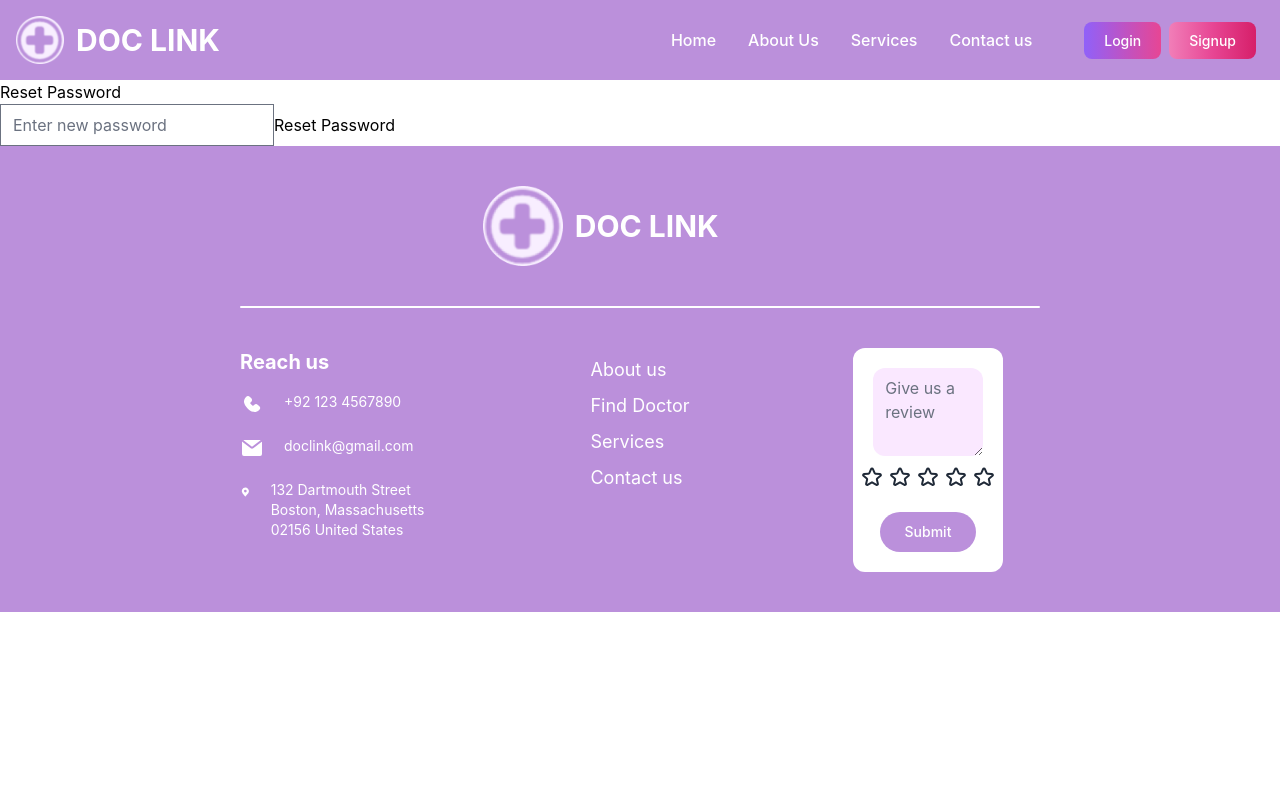
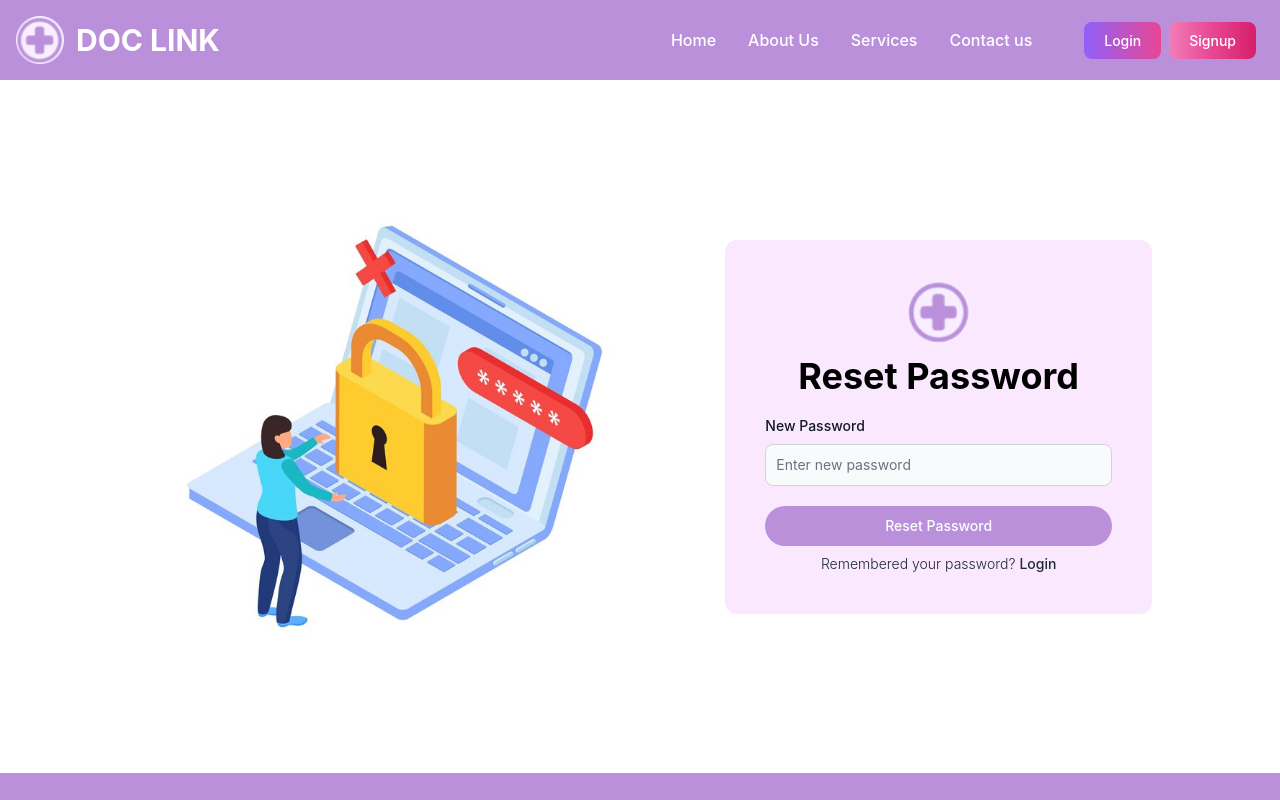
Before and after one commit to eishaa-e/doc-link-fyp, a React (Create React App) app in the folder frontend/: page /reset/1 in a window 1280 px wide. Shown: the top 800 px of the page. Built offline with nearby package versions, Linux system fonts and the light colour scheme.

Commit message:
reset further changes

```diff
--- a/frontend/src/screens/ForgetPassword.jsx
+++ b/frontend/src/screens/ForgetPassword.jsx
@@ -1,6 +1,6 @@
 import React, { useState } from "react";
 import logo from "../assets/doc-link-icon.png"; // Logo for the application
-import loginImage from "../assets/forgetPassword.png"; // Add an image related to forget password
+import loginImage from "../assets/forgetPass.png"; // Add an image related to forget password
 import { Link, useNavigate } from "react-router-dom"; // Ensure this line is included
 import axios from "axios";
 import Notifier from "../services/Notifier"; // Assuming you have a Notifier for messages
--- a/frontend/src/screens/ResetPassword.jsx
+++ b/frontend/src/screens/ResetPassword.jsx
@@ -1,38 +1,78 @@
 import React, { useState } from "react";
+import logo from "../assets/doc-link-icon.png"; // Logo for the application
+import resetPasswordImage from "../assets/reset.png"; // Add an image related to password reset
+import { useParams, Link, useNavigate } from "react-router-dom"; // Include useNavigate for navigation
 import axios from "axios";
-import { useParams } from "react-router-dom";
+import Notifier from "../services/Notifier"; // Assuming you have a Notifier for messages
+
 
 const ResetPassword = () => {
     const [newPassword, setNewPassword] = useState("");
     const [message, setMessage] = useState("");
     const { token } = useParams(); // Assuming you pass the token as a URL parameter
+    const navigate = useNavigate();
 
     const handleSubmit = async (e) => {
         e.preventDefault();
         try {
-            // Use the environment variable for the API base URL
             const res = await axios.post(`${process.env.REACT_APP_API_BASE_URL}/api/auth/reset-password/${token}`, { password: newPassword });
-
             setMessage(res.data.message);
+            Notifier.success(res.data.message);
+            setTimeout(() => {
+                navigate("/login"); // Navigate to login after successful reset
+            }, 2000);
         } catch (error) {
             setMessage(error.response?.data?.error || "Something went wrong");
+            Notifier.error(error.response?.data?.error || "Something went wrong");
         }
     };
 
     return (
-        <div>
-            <h2>Reset Password</h2>
+        <div className="flex flex-col items-center my-20 bg-white">
+            <div className="flex justify-center items-center gap-16 w-full">
+                <img src={resetPasswordImage} alt="Reset Password" className="w-5/12 h-auto" />
+                <div className="w-1/3 bg-fuchsia-100 flex justify-center flex-col p-10 rounded-xl">
+                    <div className="flex flex-col justify-center items-center">
+                        <img className="w-16 mb-3" src={logo} alt="Logo" />
+                        <h2 className="text-4xl font-bold text-center mb-5">Reset Password</h2>
+                    </div>
                     <form onSubmit={handleSubmit}>
+                        <div className="mb-5">
+                            <label
+                                htmlFor="newPassword"
+                                className="block mb-2 text-sm font-medium text-gray-900 dark:text-white"
+                            >
+                                New Password
+                            </label>
                             <input
                                 type="password"
+                                id="newPassword"
                                 placeholder="Enter new password"
                                 value={newPassword}
                                 onChange={(e) => setNewPassword(e.target.value)}
+                                className="bg-gray-50 border border-gray-300 text-gray-900 text-sm rounded-lg focus:ring-blue-500 focus:border-blue-500 block w-full p-2.5 dark:bg-gray-700 dark:border-gray-600 dark:placeholder-gray-400 dark:text-white dark:focus:ring-blue-500 dark:focus:border-blue-500"
                                 required
                             />
-                <button type="submit">Reset Password</button>
+                        </div>
+                        <button
+                            type="submit"
+                            className="w-full text-white bg-light-orchid hover:bg-primary-700 focus:ring-4 focus:outline-none focus:ring-primary-300 font-medium rounded-full text-sm px-5 py-2.5 text-center dark:bg-primary-600 dark:hover:bg-primary-700 dark:focus:ring-primary-800"
+                        >
+                            Reset Password
+                        </button>
                     </form>
-            {message && <p>{message}</p>}
+                    {message && <p className="mt-3 text-center text-gray-800">{message}</p>}
+                    <p className="text-sm text-center mt-2 font-light text-gray-800 dark:text-gray-400">
+                        Remembered your password?{" "}
+                        <Link
+                            to="/login"
+                            className="font-medium text-primary-600 hover:underline dark:text-primary-500"
+                        >
+                            Login
+                        </Link>
+                    </p>
+                </div>
+            </div>
         </div>
     );
 };
```
Also changed, not shown: frontend/src/assets/forgetPass.png (added), frontend/src/assets/reset.png (added). Lines whose indentation alone changed are shown as unchanged.
